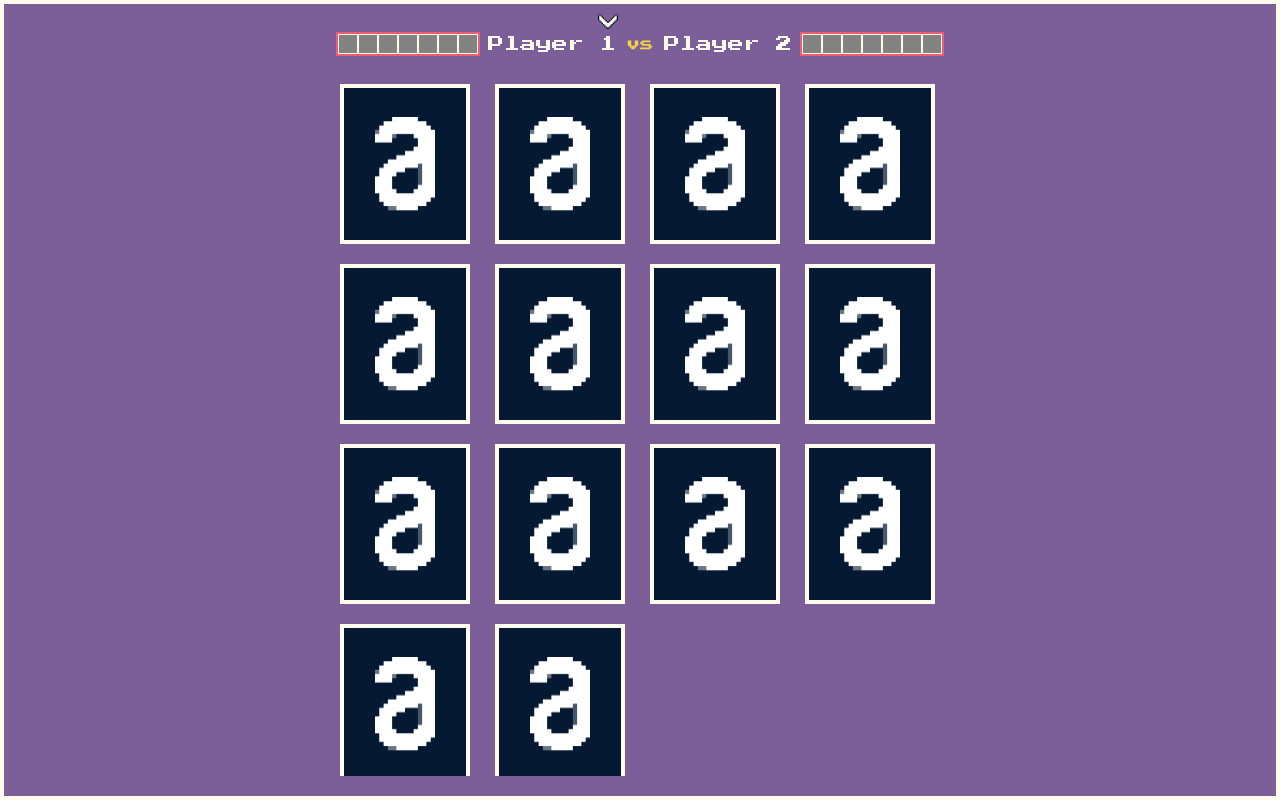
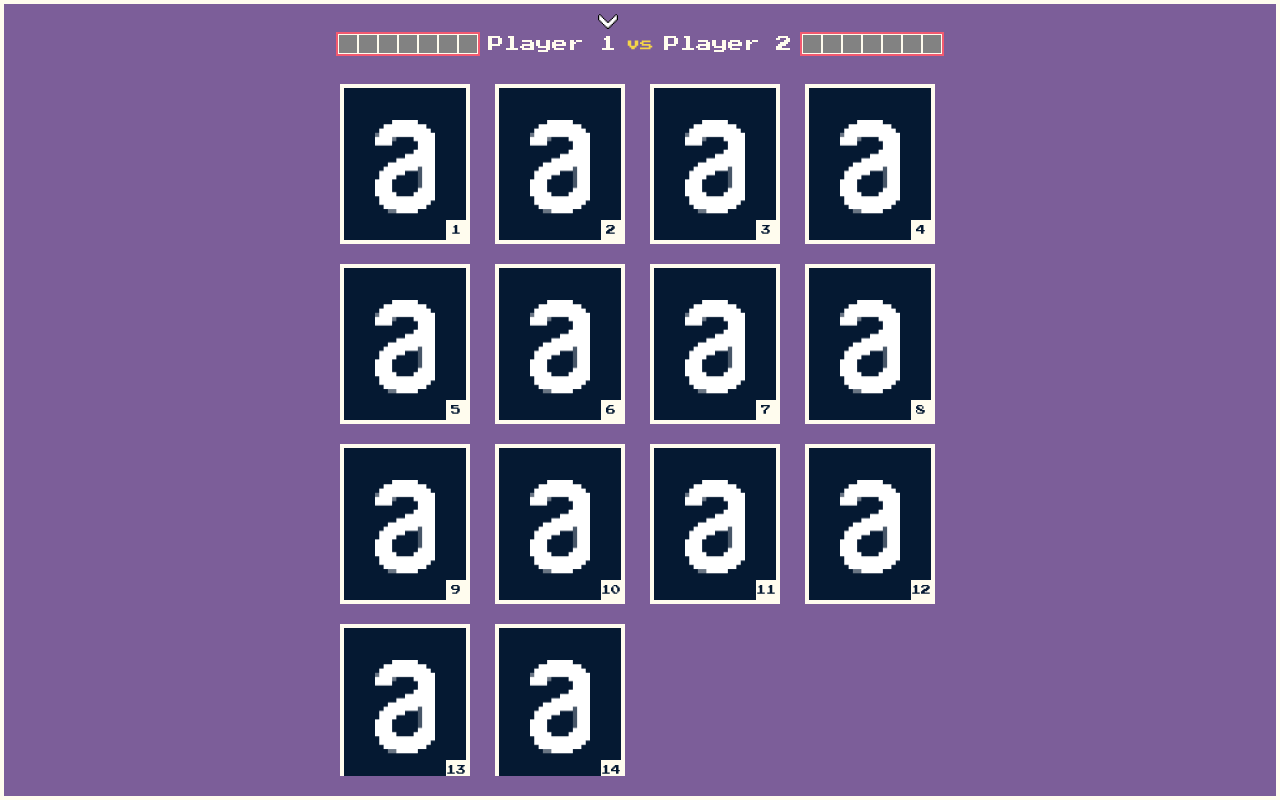
Before and after one commit to ecureuill/matching-game, a React (Create React App) app: page / in a window 1280 px wide. Built offline with nearby package versions, Linux system fonts and the light colour scheme.

Commit message:
:wheelchair: Add pattern in card for limited color vision users

```diff
--- a/src/components/GameCard/index.tsx
+++ b/src/components/GameCard/index.tsx
@@ -33,10 +33,14 @@ const GameCard = ( {card, id, flipped, matching, index, role}: GameCardProps & I
 					className={`flip-card card-game -back`}
 					onClick={() => onClick()}
 					aria-label={`carta ${index+1}`}
+				 	data-index={index+1}
 				>
 					<img src={deck.back.image} alt={''}/>
 				</button>
-				<div className={`flip-card card-game -front`} >
+				<div
+					className={`flip-card card-game -front`}
+					data-matching={matching === undefined? '': matching? '✔': '✖'}
+				>
 					<img src={card.image} alt={`card ${card.name}`}/>
 				</div>
 			</div>
--- a/src/components/GameCard/styles.css
+++ b/src/components/GameCard/styles.css
@@ -18,13 +18,44 @@
   outline: 5px solid green;
 }
 
+.card-game {
+	display: flex;
+	flex-direction: column;
+	justify-content: end;
+	gap: var(--spacing-xsmall);
+	color: var(--color-negative);
+}
 
 .card-game.-back {
 	background: var(--color-negative);
 }
 
+.card-game.-back::after {
+	background: var(--color-zero);
+	content: attr(data-index);
+	width: 20px;
+	height: 20px;
+	align-self: self-end;
+	font: var(--font-label-small);
+	display: flex;
+	justify-content: center;
+	align-items: center;
+}
+
 .card-game.-front {
 	background: var(--color-primary);
+}
+
+.card-game.-front::after {
+	background: var(--color-zero);
+	content: attr(data-matching);
+	width: 20px;
+	height: 20px;
+	align-self: self-end;
+	font: var(--font-label-small);
+	display: flex;
+	justify-content: center;
+	align-items: center;
 }
 
 .card-game>img {
--- a/src/styles/settings/fonts.css
+++ b/src/styles/settings/fonts.css
@@ -1,5 +1,6 @@
 :root {
 	--font-family: 'Press Start 2P';
+	--font-label-small: 10px var(--font-family);
 	--font-label: 14px var(--font-family);
 	--font-body: 16px var(--font-family);
 	--font-subtitle: 18px var(--font-family);
```
